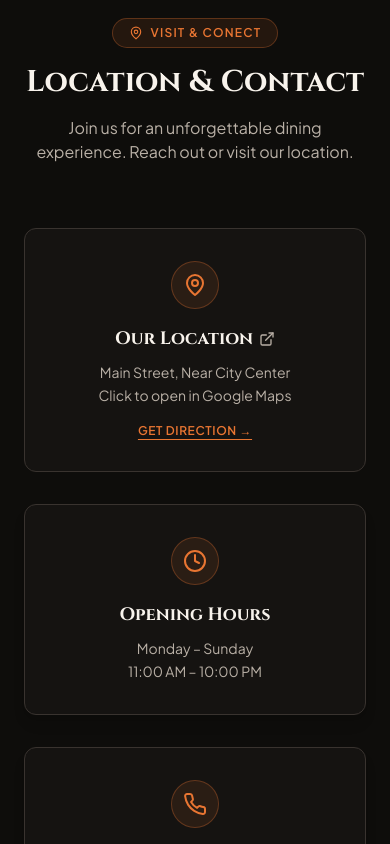
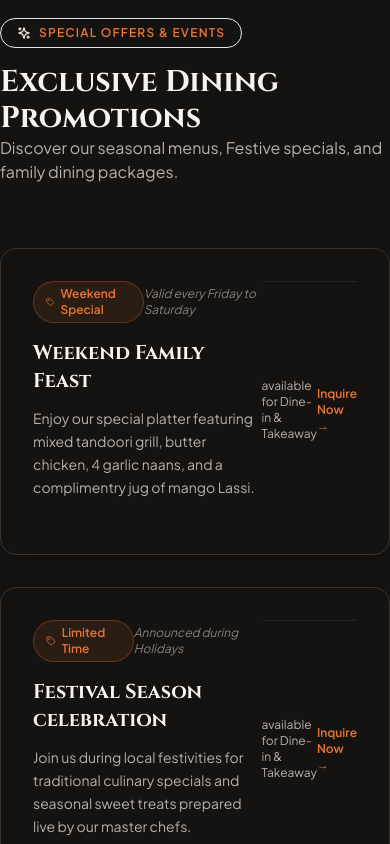
Before and after one commit to Ankit-dev-7/Restaurant, a React (Vite) app: page / in a window 390 px wide. Shown: the part 8200-9044 px from the top of the page. Built offline with nearby package versions, Linux system fonts and the light colour scheme.

Commit message:
Offers Added

```diff
--- a/src/App.tsx
+++ b/src/App.tsx
@@ -1,19 +1,22 @@
 import React from 'react';
 import { CartProvider } from './context/CartContext';
 import { CartDrawer } from './components/CartDrawer';
+import { Layout } from './components/Layout';
 import { Navbar } from './components/Navbar';
 import { Hero } from './components/Hero';
 import { Menu } from './components/Menu';
 import { SignatureDishes } from './components/SignatureDishes';
 import { Gallery } from './components/Gallery';
 import { review as Reviews } from './components/Reviews';
+import { Offers } from './components/Offers';
 import { locationContact as LocationContact } from './components/Locationcontact';
 import { footer as Footer } from './components/Footer';
 
 export function App() {
   return (
     <CartProvider>
-      <div className="min-h-screen bg-[#151311] text-[#F8F3EC] selection:bg-[#E87532] selection:text-[#F8F3EC]">
+      <Layout>
+        <div className="min-h-screen text-[#F8F3EC] selection:bg-[#E87532] selection:text-[#F8F3EC]">
           <Navbar />
           <main>
             <Hero />
@@ -21,11 +24,13 @@ export function App() {
             <SignatureDishes />
             <Gallery />
             <Reviews />
+            <Offers />
             <LocationContact />
           </main>
           <Footer />
           <CartDrawer />
         </div>
+      </Layout>
     </CartProvider>
   );
 }
--- a/src/components/Navbar.tsx
+++ b/src/components/Navbar.tsx
@@ -1,17 +1,17 @@
 import React, { useState, useEffect } from 'react';
 import { Menu, X, UtensilsCrossed, ShoppingBag } from 'lucide-react';
-import { useCart} from '../context/CartContext';
+import { useCart } from '../context/CartContext';
 
 export const Navbar: React.FC = () => {
     const [isScrolled, setIsScrolled] = useState(false);
     const [mobileMenuOpen, setMobileMenuOpen] = useState(false);
-    const {totalQuantity, setIsCartOpen }= useCart();
+    const { totalQuantity, setIsCartOpen } = useCart();
 
     useEffect(()=> {
         const handleScroll =() => {
-            if(window.scrollY >30) {
+            if(window.scrollY > 30) {
                 setIsScrolled(true);
-            }else{
+            } else {
                 setIsScrolled(false);
             }
         };
@@ -24,7 +24,8 @@ export const Navbar: React.FC = () => {
         {name: 'Menu', href: '#menu'},
         {name: 'Signature Dishes', href: '#signature'},
         {name: 'Gallery', href:'#gallery'},
-        {name: 'Reviews',href:'#reviews'},
+        {name: 'Reviews', href:'#reviews'},
+        {name: 'Offers', href:'#offers'},
         {name: 'Contact', href: '#contact'},
     ];
 
@@ -34,8 +35,7 @@ export const Navbar: React.FC = () => {
         isScrolled
           ? 'bg-[#0D0C0B]/95 backdrop-blur-md py-4 border-b border-[#39332F]/60 shadow-xl'
           : 'bg-gradient-to-b from-[#0D0C0B]/80 to-transparent py-6'
-      }`}
-    >
+      }`}>
        <div className="max-w-7xl mx-auto px-6 md:px-12 flex items-center justify-between">
         <a href="#" className="flex items-center gap-2 group">
           <div className="w-10 h-10 rounded-full bg-[#E87532]/10 border border-[#E87532]/30 flex items-center justify-center text-[#E87532] group-hover:bg-[#E87532] group-hover:text-[#F8F3EC] transition-all duration-300">
@@ -45,8 +45,7 @@ export const Navbar: React.FC = () => {
             TANDOORI <span className="text-[#E87532]">RESTAURANT</span>
           </span>
         </a>
-
-        <nav className="hidden lg:flex items-center gap-8">
+        <nav className="hidden lg:flex items-center gap-7">
           {navLinks.map((link) => (
             <a
               key={link.name}
@@ -57,14 +56,15 @@ export const Navbar: React.FC = () => {
             </a>
           ))}
         </nav>
+
         <div className="hidden lg:flex items-center gap-4">
           <button
-          onClick={()=> setIsCartOpen(true)}
+            onClick={() => setIsCartOpen(true)}
             className="relative p-2.5 rounded-full bg-[#151311] border border-[#39332F] text-[#F8F3EC] hover:text-[#E87532] hover:border-[#E87532]/50 transition-all duration-300"
             aria-label="Open cart">
-            <ShoppingBag className="w-5 h-5"/>
+            <ShoppingBag className="w-5 h-5" />
             {totalQuantity > 0 && (
-              <span className="absolute -top-1.5 -right-1.5 bg-[#E87532] text-[#F8F3EC] text-[11px] font-bold w-5 h-5 rounded-full flex items-center justify-center border border-[#0D0C0B] shadow-md">
+              <span className="absolute -top-1.5 -right-1.5 bg-[#E87532] text-[#F8F3EC] text-[11px] font-bold w-5 h-5 rounded-full flex items-center justify-center border-2 border-[#0D0C0B] shadow-md">
                 {totalQuantity}
               </span>
             )}
@@ -78,11 +78,12 @@ export const Navbar: React.FC = () => {
         </div>
         <div className="flex items-center gap-2 lg:hidden">
           <button
-          onClick={()=> setIsCartOpen(true)}
+            onClick={() => setIsCartOpen(true)}
             className="relative p-2 rounded-full bg-[#151311] border border-[#39332F] text-[#F8F3EC] hover:text-[#E87532]"
-          aria-label="Open cart">
-            <ShoppingBag className="w-5 h-5"/>
-            {totalQuantity >0 && (
+            aria-label="Open cart"
+          >
+            <ShoppingBag className="w-5 h-5" />
+            {totalQuantity > 0 && (
               <span className="absolute -top-1 -right-1 bg-[#E87532] text-[#F8F3EC] text-[10px] font-bold w-4 h-4 rounded-full flex items-center justify-center border border-[#0D0C0B]">
                 {totalQuantity}
               </span>
@@ -91,13 +92,12 @@ export const Navbar: React.FC = () => {
           <button
             onClick={() => setMobileMenuOpen(!mobileMenuOpen)}
             className="text-[#F8F3EC] p-2 focus:outline-none"
-          aria-label="Toggle Menu">
-            {mobileMenuOpen ? <X className="w-6 h-6 text-[#E87532]"/> : <Menu className="w-6 h-6" />}
+            aria-label="Toggle Menu"
+          >
+            {mobileMenuOpen ? <X className="w-6 h-6 text-[#E87532]" /> : <Menu className="w-6 h-6" />}
           </button>
         </div>
       </div>
-
-
       {mobileMenuOpen && (
         <div className="lg:hidden absolute top-full left-0 right-0 bg-[#0D0C0B]/95 border-b border-[#39332F] py-6 px-8 shadow-2xl backdrop-blur-lg flex flex-col gap-4 animate-fadeIn">
           {navLinks.map((link) => (
@@ -113,8 +113,7 @@ export const Navbar: React.FC = () => {
           <a
             href="#contact"
             onClick={() => setMobileMenuOpen(false)}
-            className="mt-2 text-center w-full py-3 bg-[#E87532] text-[#F8F3EC] font-semibold rounded hover:bg-[#B86F45] transition-colors"
-          >
+            className="mt-2 text-center w-full py-3 bg-[#E87532] text-[#F8F3EC] font-semibold rounded hover:bg-[#B86F45] transition-colors">
             Find Us & Contact
           </a>
           </div>
--- /dev/null
+++ b/src/components/Offers.tsx
@@ -0,0 +1,74 @@
+import React from 'react';
+import { Tag, Sparkles } from 'lucide-react';
+
+export const Offers: React.FC =() => {
+    const offers= [
+        {
+        title:"Weekend Family Feast",
+        description:"Enjoy our special platter featuring mixed tandoori grill, butter chicken, 4 garlic naans, and a complimentry jug of mango Lassi.",
+        badge:"Weekend Special",
+        validity:"Valid every Friday to Saturday"
+        },
+        {
+            title:"Festival Season celebration",
+            description:"Join us during local festivities for traditional culinary specials and seasonal sweet treats prepared live by our master chefs.",
+            badge:"Limited Time",
+            validity:"Announced during Holidays"
+        }
+    ];
+    return(
+        <section id="offers" className="py-24 md:px-12 bg=[#0D0C0B] relative z-10 border-t border-[#39332F]/40">
+            <div className="max-w-6xl mx=auto">
+                <div className="text=center mb-16">
+                    <div className="inline-flex items-center gap-2 px-4 py-1.5 rounded-full bg=[#E87532]/10 border border=[#E87532]/30 mb-4">
+                    <Sparkles className="w-3.5 h-3.5 text=-[#E87532]"/>
+                    <span className="text-xs uppercase tracking-widest text-[#E87532] font-semibold">
+                        Special Offers & Events
+                    </span>
+                    </div>
+                    <h2 className="font-serif text-3xl md:text-5xl font-bold text-[#F8F3EC] mb=-4">
+                        Exclusive Dining Promotions
+                        </h2>
+                        <p className="max-w-xl mx-auto text-[#B9B0A6] text-base">
+                            Discover our seasonal menus, Festive specials, and family dining packages.</p>
+       </div>
+       <div className="grid grid-cols-1 md:grid-cols-2 gap-8">
+        {offers.map((offer, index) => (
+            <div
+            key={index}
+            className="p-8 rounded-2xl bg-[#151311] border border-[#39332F] hover:border-[#E87532]/50 transition-all duration-300 relative overflow-hidden group shadow-xl flex flex=col justify-between">
+                <div className="absolute top-0 left-0 right-0 h-1 bg-gradient-to-r from-transparent via-[#E87532] to-transparent opacity-0 group-hover:opacity-100 transition-opacity duration-300"/>
+
+                <div>
+                    <div className="flex items-center justify-between mb-4">
+                    <span className="inline-flex items-center gap-1.5 px-3 py-1 rounded-full bg-[#E87532]/10 border border-[#E87532]/30 text-[#E87532] text-xs font-semibold">
+                    <Tag className="w-3 h-3" />
+                    {offer.badge}
+                    </span>
+                    <span className="text-xs text-[#B9B0A6]/70 italic">{offer.validity}</span>
+                   </div>
+
+                   <h3 className="font-serif text-xl font-bold text-[#F8F3EC] mb-3 group-hover:text-[#E87532] transition-colors">
+                    {offer.title}
+                   </h3>
+
+                   <p className="text-[#B9B0A6] text-sm leading-relaxed mb-6">
+                    {offer.description}
+                   </p>
+                   </div>
+
+                   <div className="pt-4 border-t border-[#39332F]/50 flex items-center justify-between text-xs text-[#B9B0A6]">
+                   <span>available for Dine-in & Takeaway</span>
+                   <a
+                   href="#contact"
+                   className="font-semibold text-[#E87532] hover:underline underline-offset-4">
+                    Inquire Now &rarr;
+                   </a>
+                   </div>
+                   </div>
+        ))}
+        </div>
+        </div>
+        </section>
+    );
+};
```
Lines whose indentation alone changed are shown as unchanged.
